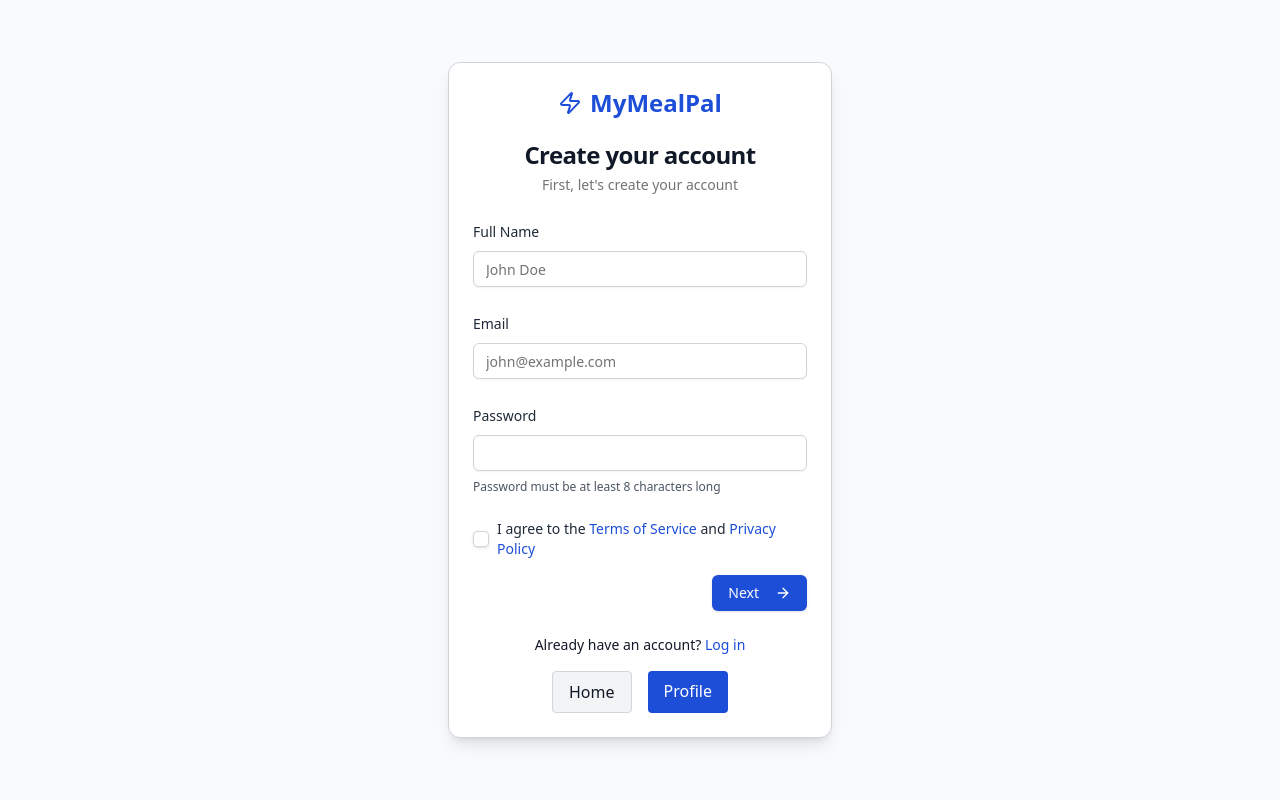
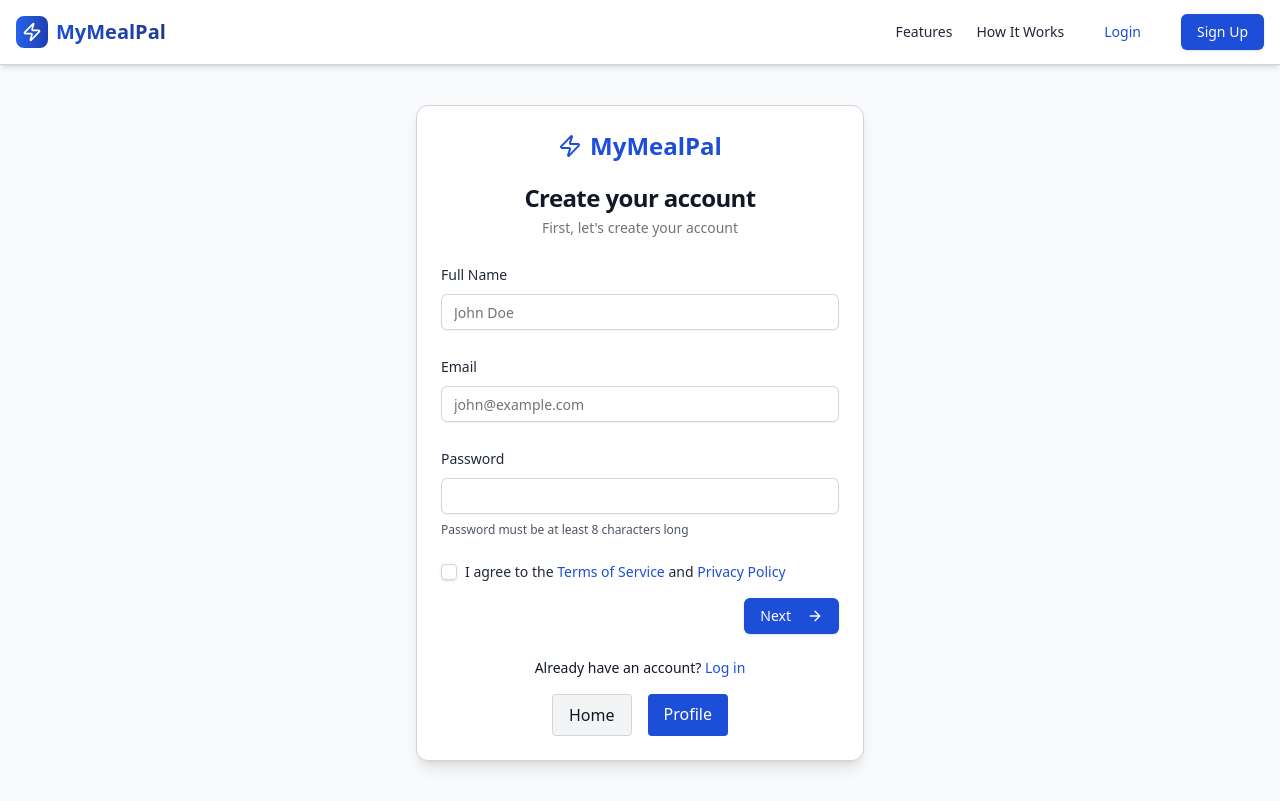
Before and after one commit to jackieari/My-Meal-Pal, a Next.js app: page /register in a window 1280 px wide. Built offline with nearby package versions, Linux system fonts and the light colour scheme.

Commit message:
register

```diff
--- a/app/register/page.js
+++ b/app/register/page.js
@@ -1,11 +1,151 @@
 "use client"
+import { useState, useEffect } from "react"
+import { useRouter } from "next/navigation"
+import Link from "next/link"
+import { Menu, X, Zap } from "lucide-react"
 import { SignupForm } from "@/app/components/signup-form"
 
 export default function RegisterPage() {
+  const [mobileMenuOpen, setMobileMenuOpen] = useState(false)
+  const [scrollY, setScrollY] = useState(0)
+  const router = useRouter()
+
+  useEffect(() => {
+    const handleScroll = () => {
+      setScrollY(window.scrollY)
+    }
+
+    window.addEventListener("scroll", handleScroll)
+    return () => window.removeEventListener("scroll", handleScroll)
+  }, [])
+
+  const toggleMobileMenu = () => {
+    setMobileMenuOpen(!mobileMenuOpen)
+  }
+
+  const handleLogin = () => {
+    router.push("/login")
+  }
+
   return (
-    <div className="flex flex-col items-center justify-center min-h-screen bg-gray-50 text-gray-800">
-      <div className="w-full max-w-md p-8 space-y-6">
-        <SignupForm />
+    <div className="min-h-screen bg-gray-50 dark:bg-gray-950 text-gray-900 dark:text-gray-100">
+      {/* Navigation */}
+      <header
+        className={`sticky top-0 z-40 w-full border-b border-gray-300 dark:border-gray-700 bg-white dark:bg-gray-900 ${
+          scrollY > 50 ? "shadow-lg" : "shadow-md"
+        }`}
+      >
+        <div className="container mx-auto px-4">
+          <div className="flex h-16 items-center justify-between">
+            <div className="flex items-center">
+              <Link href="/" className="flex items-center gap-2">
+                <div className="bg-gradient-to-r from-blue-600 to-blue-800 dark:from-blue-500 dark:to-blue-700 rounded-lg p-1.5">
+                  <Zap className="h-5 w-5 text-white" />
+                </div>
+                <span className="font-bold text-xl bg-gradient-to-r from-blue-700 to-blue-900 dark:from-blue-500 dark:to-blue-400 bg-clip-text text-transparent">
+                  MyMealPal
+                </span>
+              </Link>
+            </div>
+
+            {/* Desktop Navigation */}
+            <nav className="hidden md:flex items-center space-x-6">
+              <a
+                href="/#features"
+                className="text-sm font-medium text-gray-800 dark:text-gray-200 hover:text-blue-700 dark:hover:text-blue-400"
+              >
+                Features
+              </a>
+              <a
+                href="/#how-it-works"
+                className="text-sm font-medium text-gray-800 dark:text-gray-200 hover:text-blue-700 dark:hover:text-blue-400"
+              >
+                How It Works
+              </a>
+              <button
+                onClick={handleLogin}
+                className="px-4 py-2 text-sm font-medium text-blue-700 dark:text-blue-500 hover:text-blue-800 dark:hover:text-blue-400"
+              >
+                Login
+              </button>
+              <Link
+                href="/register"
+                className="inline-flex items-center justify-center rounded-md bg-blue-700 px-4 py-2 text-sm font-medium text-white shadow hover:bg-blue-800 focus-visible:outline-none focus-visible:ring-2 focus-visible:ring-blue-500"
+              >
+                Sign Up
+              </Link>
+            </nav>
+
+            {/* Mobile Menu Button */}
+            <button
+              onClick={toggleMobileMenu}
+              className="md:hidden inline-flex items-center justify-center rounded-md p-2 text-gray-800 dark:text-gray-200 hover:bg-gray-100 dark:hover:bg-gray-800 focus:outline-none"
+            >
+              <Menu className="h-6 w-6" />
+            </button>
+          </div>
+        </div>
+      </header>
+
+      {/* Mobile Menu */}
+      {mobileMenuOpen && (
+        <div className="fixed inset-0 z-50 bg-gray-950/90 md:hidden">
+          <div className="fixed inset-y-0 right-0 w-full max-w-xs bg-white dark:bg-gray-900 shadow-lg p-6">
+            <div className="flex items-center justify-between mb-8">
+              <div className="flex items-center gap-2">
+                <div className="bg-gradient-to-r from-blue-600 to-blue-800 dark:from-blue-500 dark:to-blue-700 rounded-lg p-1.5">
+                  <Zap className="h-5 w-5 text-white" />
+                </div>
+                <span className="font-bold text-xl bg-gradient-to-r from-blue-700 to-blue-900 dark:from-blue-500 dark:to-blue-400 bg-clip-text text-transparent">
+                  MealPal
+                </span>
+              </div>
+              <button
+                onClick={toggleMobileMenu}
+                className="rounded-md p-1 text-gray-800 dark:text-gray-200 hover:bg-gray-100 dark:hover:bg-gray-800"
+              >
+                <X className="h-6 w-6" />
+              </button>
+            </div>
+            <nav className="flex flex-col space-y-6">
+              <a
+                href="/#features"
+                className="flex items-center gap-3 text-base font-medium text-gray-800 dark:text-gray-200"
+                onClick={() => setMobileMenuOpen(false)}
+              >
+                Features
+              </a>
+              <a
+                href="/#how-it-works"
+                className="flex items-center gap-3 text-base font-medium text-gray-800 dark:text-gray-200"
+                onClick={() => setMobileMenuOpen(false)}
+              >
+                How It Works
+              </a>
+              <Link
+                href="/login"
+                className="flex items-center gap-3 text-base font-medium text-blue-700 dark:text-blue-500"
+                onClick={() => setMobileMenuOpen(false)}
+              >
+                Login
+              </Link>
+              <Link
+                href="/register"
+                className="flex items-center justify-center rounded-md bg-blue-700 px-4 py-2 text-base font-medium text-white shadow hover:bg-blue-800"
+                onClick={() => setMobileMenuOpen(false)}
+              >
+                Sign Up
+              </Link>
+            </nav>
+          </div>
+        </div>
+      )}
+
+      {/* Signup Form */}
+      <div className="flex flex-col items-center justify-center min-h-[calc(100vh-4rem)] bg-gray-50 dark:bg-gray-950 text-gray-800 dark:text-gray-200 p-4">
+        <div className="w-full max-w-md">
+          <SignupForm />
+        </div>
       </div>
     </div>
   )
```
